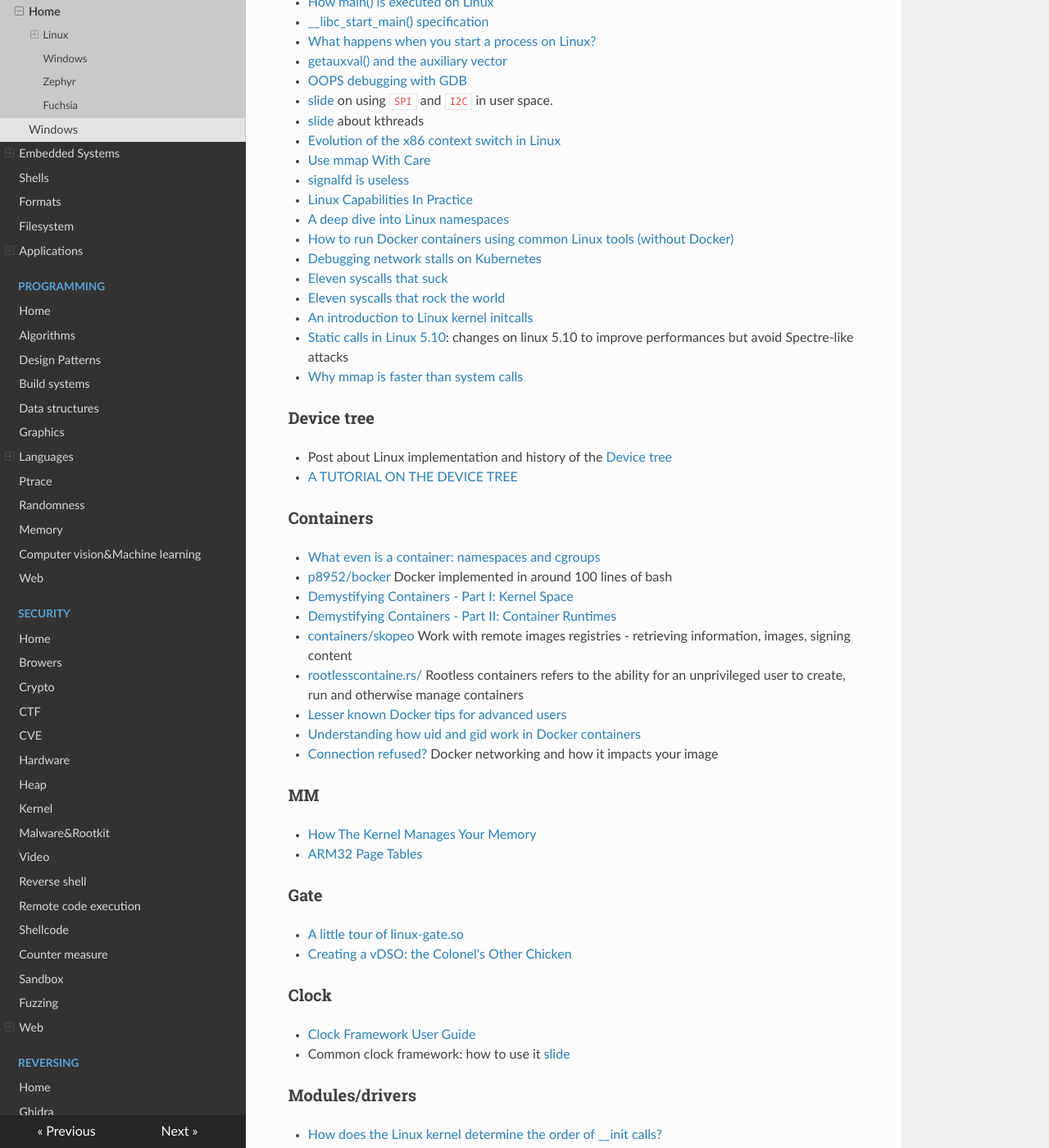
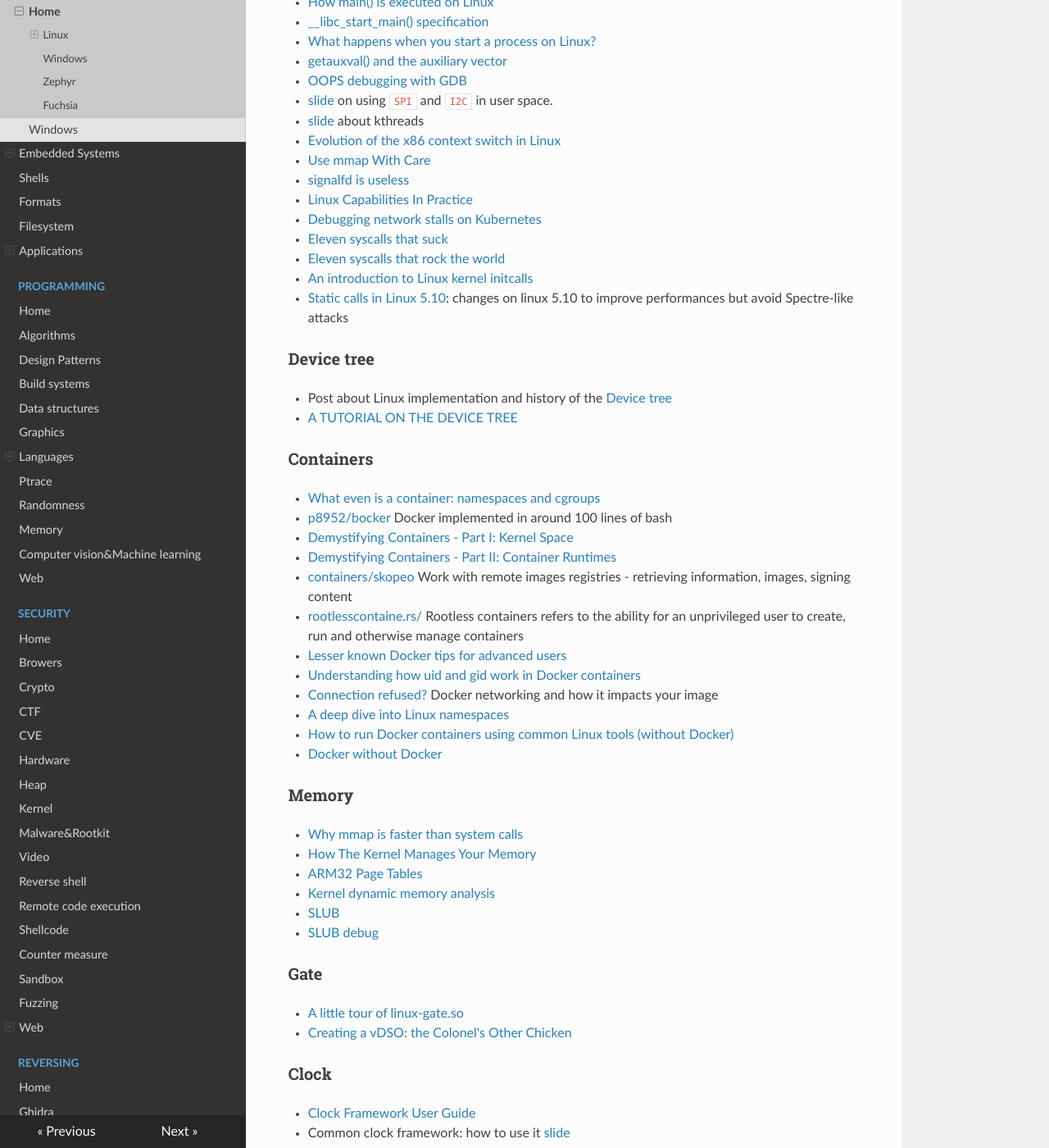
Before and after one commit to gipi/low-level, an MkDocs documentation site: the page built from docs/os/index.md, in a window 1280 px wide and 1400 px high, scrolled down 717 px. Shown: the whole window at 82% size. Built offline with MkDocs 1.6.1, drawn with Linux system fonts in a browser that asks for light colours; nearby versions of some CDN libraries; old or Windows-style settings are respelled for this version of MkDocs.

Commit message:
Refactor.

```diff
--- a/docs/os/index.md
+++ b/docs/os/index.md
@@ -57,11 +54,18 @@ Related to that there are **Hypervisor**s
  - [Lesser known Docker tips for advanced users](https://offby2.com/posts/001-docker-lesser-known-tips/)
  - [Understanding how uid and gid work in Docker containers](https://medium.com/@mccode/understanding-how-uid-and-gid-work-in-docker-containers-c37a01d01cf)
  - [Connection refused?](https://pythonspeed.com/articles/docker-connection-refused/) Docker networking and how it impacts your image
+ - [A deep dive into Linux namespaces](http://ifeanyi.co/posts/linux-namespaces-part-1/)
+ - [How to run Docker containers using common Linux tools (without Docker)](https://ilearnedhowto.wordpress.com/tag/unshare/)
+ - [Docker without Docker](https://fly.io/blog/docker-without-docker/)
 
-### MM
+### Memory
 
+ - [Why mmap is faster than system calls](https://sasha-f.medium.com/why-mmap-is-faster-than-system-calls-24718e75ab37)
  - [How The Kernel Manages Your Memory](https://manybutfinite.com/post/how-the-kernel-manages-your-memory/)
  - [ARM32 Page Tables](https://people.kernel.org/linusw/arm32-page-tables)
+ - [Kernel dynamic memory analysis](https://elinux.org/Kernel_dynamic_memory_analysis)
+ - [SLUB](https://www.programmersought.com/article/34735202546/)
+ - [SLUB debug](https://www.programmersought.com/article/34053451287/)
 
 ### Gate
 
```
Also changed, not shown: other parts of docs/os/index.md (+0 -3 lines).
